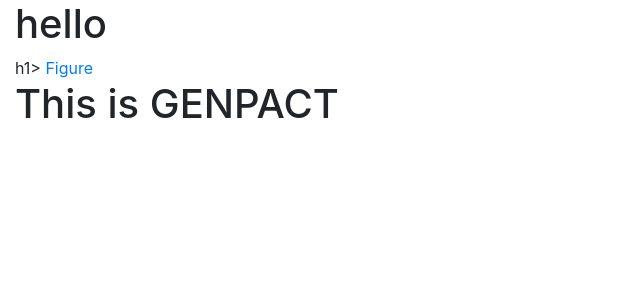
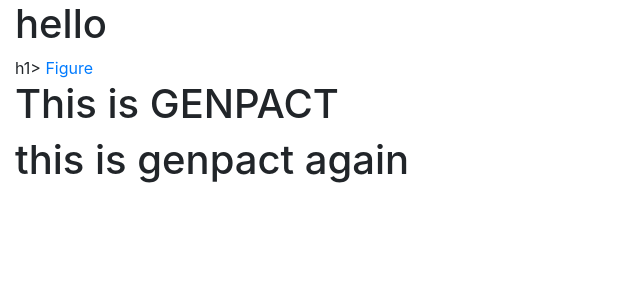
Before and after one commit to sujeetsindhu/BootstrapApplication, an Angular app: page / in a window 1280 px wide. Shown: the top 300 px of the page, without its empty margins (0-640 px from the left). Built offline with nearby package versions, Linux system fonts and the light colour scheme.

Commit message:
i have added two headings.

```diff
--- a/src/app/app.component.html
+++ b/src/app/app.component.html
@@ -1,4 +1,5 @@
 <div class="container-fluid border-0">
     <router-outlet></router-outlet>
     <h1>This is GENPACT</h1>
+    <h1>this is genpact again</h1>
 </div>
```
